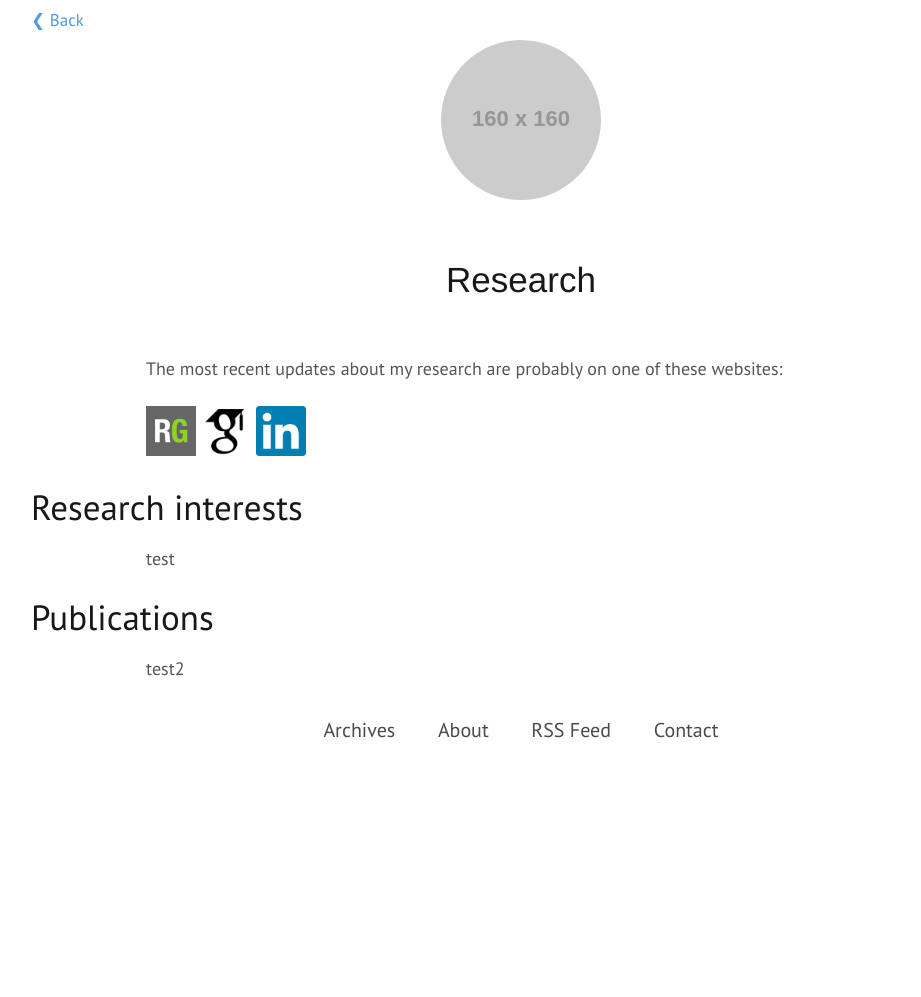
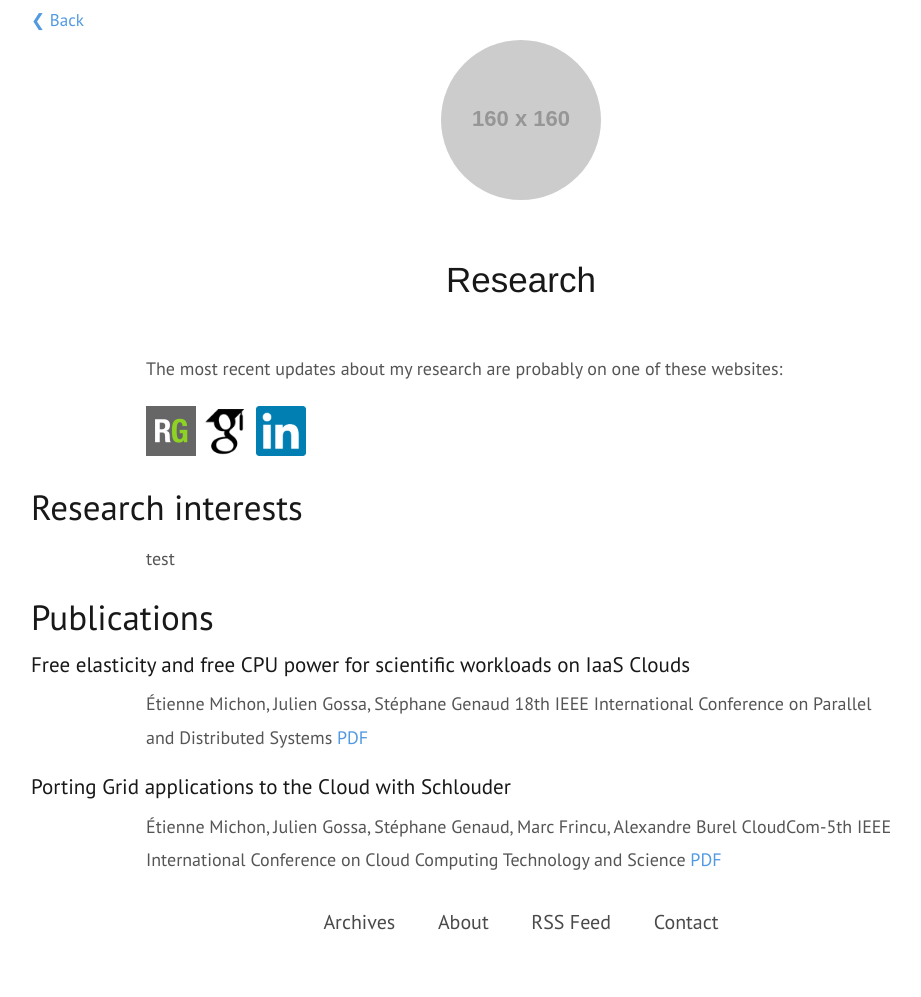
Before and after one commit to EtienneM/EtienneM.github.io, a Jekyll site: the page built from research.md, in a window 1280 px wide. Shown: the whole page, without its empty margins (119-1040 px from the left). Built offline with Jekyll 4.4.1, drawn with Linux system fonts in a browser that asks for light colours; before the commit the page ends 900 px from its top, so only the background shows below that.

Commit message:
Add publications

```diff
--- a/research.md
+++ b/research.md
@@ -16,4 +16,12 @@ test
 
 # Publications
 
-test2
+### Free elasticity and free CPU power for scientific workloads on IaaS Clouds
+Étienne Michon, Julien Gossa, Stéphane Genaud
+18th IEEE International Conference on Parallel and Distributed Systems
+[PDF](/files/icpads-12.pdf)
+
+### Porting Grid applications to the Cloud with Schlouder
+Étienne Michon, Julien Gossa, Stéphane Genaud, Marc Frincu, Alexandre Burel
+CloudCom-5th IEEE International Conference on Cloud Computing Technology and Science
+[PDF](/files/cloudcom-13.pdf)
```
Also changed, not shown: 2 other files.
